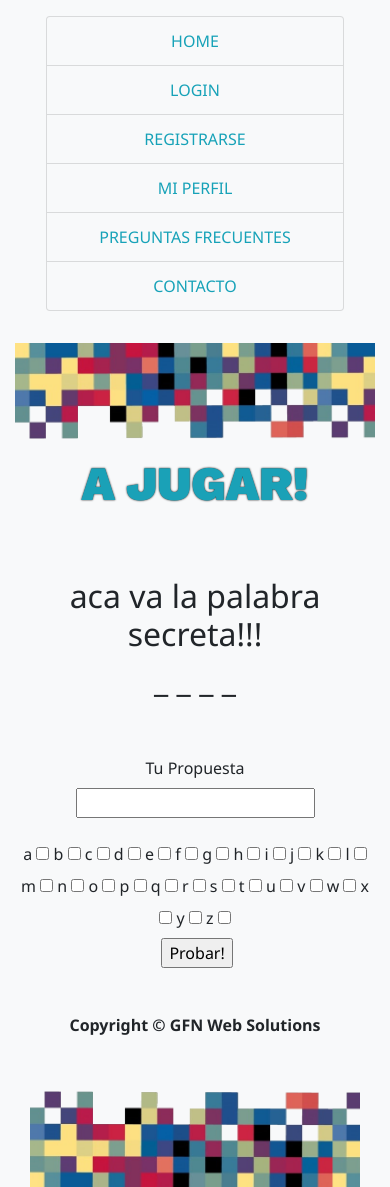
After one commit to mollzilla/proyectointDH, a PHP site: page /jugar.php in a window 390 px wide. The commit adds this page. Run offline with PHP 8.4, Linux system fonts and the light colour scheme; data that the repository does not hold is empty.

Commit message:
algunos arreglos de semantica y responsividad algunos links agregados primer intento de pagina de jugar

```diff
--- a/web/header.php
+++ b/web/header.php
@@ -24,7 +24,7 @@ global $nombreDelJueguito;
 global $seccion;
 
 $botones = ["Home" => "home.php",
- "Login" => "#",
+ "Login" => "login.php",
  "Registrarse" => "register.php",
  "Mi Perfil" => "usuarios.php",
  "Preguntas Frecuentes" => "faq.php",
--- /dev/null
+++ b/web/jugar.php
@@ -0,0 +1,98 @@
+
+<!DOCTYPE html>
+<html lang="en">
+  <head>
+    <!-- Required meta tags -->
+    <meta charset="utf-8">
+    <meta name="viewport" content="width=device-width, initial-scale=1, shrink-to-fit=no">
+
+    <!-- Bootstrap CSS -->
+    <link rel="stylesheet" href="https://stackpath.bootstrapcdn.com/bootstrap/4.3.1/css/bootstrap.min.css" integrity="sha384-ggOyR0iXCbMQv3Xipma34MD+dH/1fQ784/j6cY/iJTQUOhcWr7x9JvoRxT2MZw1T" crossorigin="anonymous">
+    <meta http-equiv="X-UA-Compatible" content="ie=edge">
+    <link rel="stylesheet" href="./css/main.css">
+    <link rel="stylesheet" href="./css/ranking.css">
+
+<!--Queria los de Ionicon pero traje todos por las dudas de que quiera usarlos en algun momento -->
+    <script src="https://unpkg.com/ionicons@4.5.5/dist/ionicons.js"></script>
+    <script src="https://code.jquery.com/jquery-3.3.1.slim.min.js" integrity="sha384-q8i/X+965DzO0rT7abK41JStQIAqVgRVzpbzo5smXKp4YfRvH+8abtTE1Pi6jizo" crossorigin="anonymous"></script>
+    <script src="https://cdnjs.cloudflare.com/ajax/libs/popper.js/1.14.7/umd/popper.min.js" integrity="sha384-UO2eT0CpHqdSJQ6hJty5KVphtPhzWj9WO1clHTMGa3JDZwrnQq4sF86dIHNDz0W1" crossorigin="anonymous"></script>
+    <script src="https://stackpath.bootstrapcdn.com/bootstrap/4.3.1/js/bootstrap.min.js" integrity="sha384-JjSmVgyd0p3pXB1rRibZUAYoIIy6OrQ6VrjIEaFf/nJGzIxFDsf4x0xIM+B07jRM" crossorigin="anonymous"></script>
+    <link href="https://fonts.googleapis.com/css?family=Lato|Montserrat" rel="stylesheet">
+    <link href="https://fonts.googleapis.com/css?family=Sigmar+One|Work+Sans:900&display=swap" rel="stylesheet">
+    <script src="https://code.jquery.com/jquery-3.3.1.slim.min.js" integrity="sha384-q8i/X+965DzO0rT7abK41JStQIAqVgRVzpbzo5smXKp4YfRvH+8abtTE1Pi6jizo" crossorigin="anonymous"></script>
+    <script src="https://cdnjs.cloudflare.com/ajax/libs/popper.js/1.14.7/umd/popper.min.js" integrity="sha384-UO2eT0CpHqdSJQ6hJty5KVphtPhzWj9WO1clHTMGa3JDZwrnQq4sF86dIHNDz0W1" crossorigin="anonymous"></script>
+    <script src="https://stackpath.bootstrapcdn.com/bootstrap/4.3.1/js/bootstrap.min.js" integrity="sha384-JjSmVgyd0p3pXB1rRibZUAYoIIy6OrQ6VrjIEaFf/nJGzIxFDsf4x0xIM+B07jRM" crossorigin="anonymous"></script>
+<!--End of Queria los de Ionicon pero traje todos por las dudas de que quiera usarlos en algun momento -->
+
+    <title>Ranking!</title>
+  </head>
+
+  <body>
+    <div class="container bg-light text-center">
+
+    <nav>
+      <?php $seccion = "home";
+      include "header.php"; /* para incluir la botonera de navegacion*/
+      ?>
+    </nav>
+
+    <div class="bg-tarjetita pt-5 pb-5">
+    </div>
+
+<main>
+
+
+  <h1 class= "text-center pt-3 pb-3 m-0 titulo-jueguito text-wrap">A JUGAR!</h1>
+
+  <div class="palabra-a-adivinar p-5">
+    <h2>aca va la palabra secreta!!!</h2>
+    <h2>_ _ _ _</h2>
+  </div>
+
+  <form class="" action="jugar.php" method="post">
+    <label for="palabra">Tu Propuesta</label><br>
+    <input type="text" id="palabra" name="palabra" value=""><br><br>
+
+    <?php
+
+      foreach(range('a','z') as $v){  ?>
+        <?php //necesito de alguna manera generar persistencia, pero no se como hacerlo con el bucle for. aca va un intento
+        //if (isset($_POST)) { //si se mando algo... ?>
+            <!-- <input type="checkbox" id="letra" name="<?=$_POST["$v"]?>" value="<?=$_POST["$v"] // la letra que fue enviada va a estar checkeada o sea...?>" checked>
+            <?php //} fin del if. else { ?>
+        --><label for="letra"><?=$v?></label>
+        <input type="checkbox" id="letra" name="<?=$v?>" value="<?=$v?>"> <?PHP
+      } ?>
+
+
+
+        <?php // }?>
+
+
+
+    <br><label for="enviar"></label>
+    <input type="submit" id="probar" name="probar" value="Probar!">
+  </form>
+
+
+
+
+
+
+
+
+
+    <div class="footer">
+
+  <nav>
+    <?php include 'footer.php'; ?>
+  </nav>
+
+  </div>
+
+</main>
+</div>
+
+</body>
+
+</html>
```
Also changed, not shown: web/admin/nueva-palabra.php (added), web/admin/tabla-palabras.php (added), web/db/readme.txt (added).
